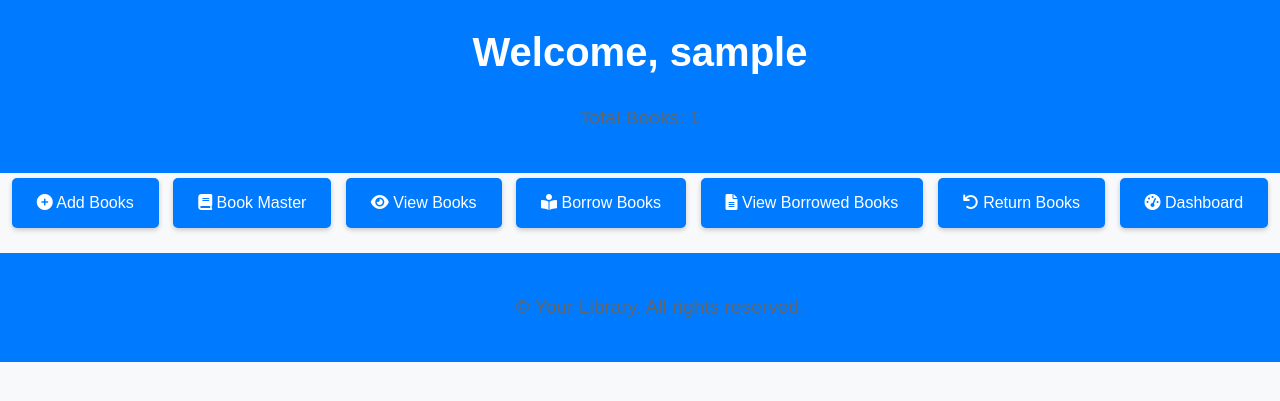
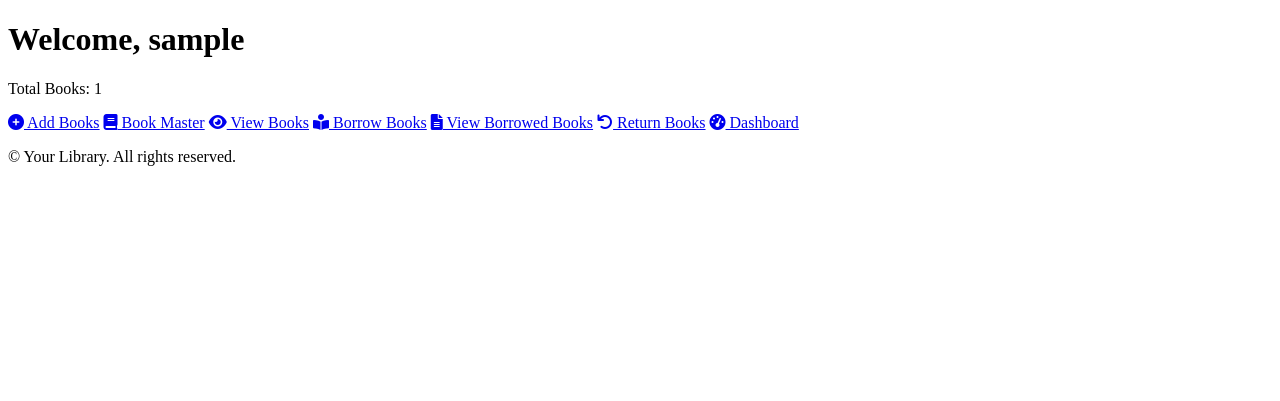
Before and after one commit to vidved123/MyLibrary, a Flask app: page /library in a window 1280 px wide. Shown: the top 401 px of the page. Run offline with Flask 3, Linux system fonts and the light colour scheme; the visitor is signed in with stand-in values (Sample User, id 1); tables that the repository leaves empty hold one stand-in row (values such as "Sample post"); some libraries are stand-ins or nearby versions.

Commit message:
Update library.html

```diff
--- a/templates/library.html
+++ b/templates/library.html
@@ -3,110 +3,16 @@
 <head>
     <meta charset="UTF-8">
     <title>Library</title>
+    <link rel="stylesheet" href="{{ url_for('static', filename='css/Library.css') }}">
     <link rel="stylesheet" href="https://cdnjs.cloudflare.com/ajax/libs/font-awesome/6.0.0-beta3/css/all.min.css">
-    <style>
-        body {
-            font-family: 'Arial', sans-serif;
-            background-color: #f8f9fa;
-            margin: 0;
-            padding: 0;
-            line-height: 1.6;
-        }
-        header {
-            background: #007bff;
-            color: #fff;
-            padding: 20px 0;
-            text-align: center;
-        }
-        h1 {
-            margin: 0;
-            font-size: 2.5em;
-        }
-        h2 {
-            color: #007bff;
-            border-bottom: 2px solid #007bff;
-            padding-bottom: 10px;
-        }
-        p {
-            text-align: center;
-            font-size: 1.2em;
-            color: #666;
-        }
-        table {
-            width: 90%;
-            margin: 20px auto;
-            border-collapse: collapse;
-            box-shadow: 0 0 10px rgba(0, 0, 0, 0.1);
-            background-color: #ffffff;
-            border-radius: 8px;
-            overflow: hidden;
-        }
-        th, td {
-            border: 1px solid #ddd;
-            padding: 12px;
-            text-align: left;
-        }
-        th {
-            background-color: #007bff;
-            color: white;
-        }
-        tr:nth-child(even) {
-            background-color: #f9f9f9;
-        }
-        tr:hover {
-            background-color: #f1f1f1;
-        }
-        .overdue-table thead {
-            background-color: #ff5722;
-        }
-        .overdue-table th {
-            color: white;
-        }
-        .action-buttons {
-            text-align: center;
-            margin-bottom: 20px;
-        }
-        .action-buttons a {
-            display: inline-block;
-            padding: 12px 25px;
-            margin: 5px;
-            color: #fff;
-            background-color: #007bff;
-            border-radius: 5px;
-            text-decoration: none;
-            font-size: 16px;
-            transition: background-color 0.3s;
-            box-shadow: 0 2px 5px rgba(0, 0, 0, 0.2);
-        }
-        .action-buttons a:hover {
-            background-color: #0056b3;
-        }
-        footer {
-            text-align: center;
-            padding: 20px;
-            background-color: #007bff;
-            color: white;
-            position: relative;
-            bottom: 0;
-            width: 100%;
-        }
-        /* Responsive adjustments */
-        @media (max-width: 768px) {
-            table {
-                width: 100%;
-            }
-            .action-buttons a {
-                padding: 10px;
-                font-size: 14px;
-            }
-            h1 {
-                font-size: 2em;
-            }
-            h2 {
-                font-size: 1.5em;
-            }
-        }
-    </style>
+    <script src="//cdnjs.cloudflare.com/ajax/libs/socket.io/4.0.0/socket.io.js"></script>
+    <script type="text/javascript">
+        var socket = io.connect('http://' + document.domain + ':' + location.port);
+        socket.on('new_books', function(data) {
+            console.log(data.message);
+            location.reload();
+        });
+    </script>
 </head>
 <body>
     <header>
@@ -115,7 +21,9 @@
     </header>
 
     {% if session.get('user_id') %}
-    {% if user_role != 'ADMIN' %}
+
+        <!-- Show Borrowed & Overdue Books only if not admin -->
+        {% if user_role|lower != 'admin' %}
         <section>
             <h2>Borrowed Books</h2>
             <table>
@@ -164,7 +72,7 @@
                         <td>{{ book.borrowed_date.strftime('%Y-%m-%d') }}</td>
                         <td>{{ book.due_date.strftime('%Y-%m-%d') }}</td>
                         <td>{{ book.overdue_days }}</td>
-                    <td>${{ book.fine }}</td>
+                        <td>₹{{ book.fine }}</td>
                     </tr>
                     {% endif %}
                     {% endfor %}
@@ -172,10 +80,10 @@
             </table>
         </section>
         {% endif %}
-    {% endif %}
 
+        <!-- Action Buttons (for all users, with admin-only options included) -->
         <div class="action-buttons">
-        {% if user_role == 'ADMIN' %}
+            {% if user_role|lower == 'admin' %}
                 <a href="{{ url_for('add_books') }}"><i class="fas fa-plus-circle"></i> Add Books</a>
                 <a href="{{ url_for('book_master') }}"><i class="fas fa-book"></i> Book Master</a>
             {% endif %}
@@ -186,18 +94,10 @@
             <a href="{{ url_for('dashboard') }}"><i class="fas fa-tachometer-alt"></i> Dashboard</a>
         </div>
 
+    {% endif %}
+
     <footer>
         <p>&copy; {{ year }} Your Library. All rights reserved.</p>
     </footer>
-
-    <script src="//cdnjs.cloudflare.com/ajax/libs/socket.io/4.0.0/socket.io.js"></script>
-    <script type="text/javascript">
-        var socket = io.connect('http://' + document.domain + ':' + location.port);
-
-        socket.on('new_books', function(data) {
-            console.log(data.message);
-            location.reload();
-        });
-    </script>
 </body>
 </html>
```
Lines whose indentation alone changed are shown as unchanged.
